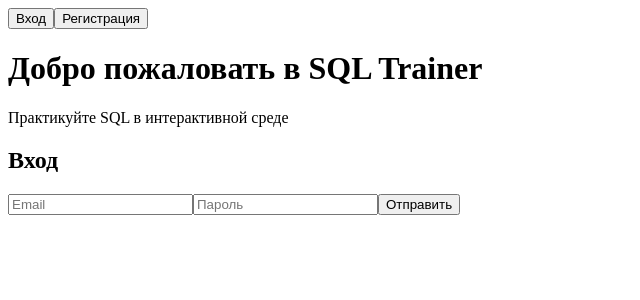
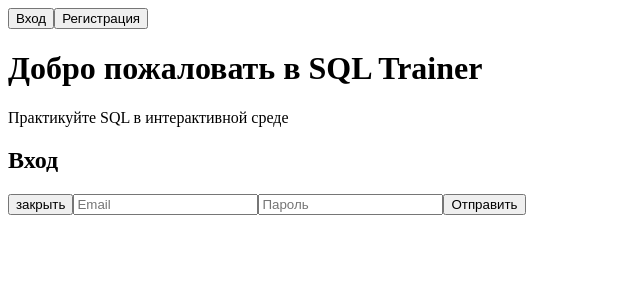
Before and after one commit to imadji/visual-sql-trainer, a Vue app in the folder client/: page / in a window 1280 px wide. Both pictures are taken after a click on the button "Вход". Shown: the top 300 px of the page, without its empty margins (0-640 px from the left). Built offline with nearby package versions, Linux system fonts and the light colour scheme; the HTML template or start-up script is replaced by a standard one.

Commit message:
some fix

```diff
--- a/client/src/components/AuthModal.vue
+++ b/client/src/components/AuthModal.vue
@@ -1,17 +1,19 @@
 <template>
-  <div class="modal-overlay" @click.self="$emit('close')">
+  <div class="modal-overlay">
     <div class="modal-content">
       <h2>{{ mode === "login" ? "Вход" : "Регистрация" }}</h2>
-      <form @submit.prevent="handleSubmit">
+      <form>
+        <button @click="close">закрыть</button>
+        <!-- Кнока закрытия-->
         <input v-model="email" type="email" placeholder="Email" required />
         <input v-model="password" type="password" placeholder="Пароль" required />
-        <button type="submit">Отправить</button>
+        <button @click="handleSubmit">Отправить</button>
       </form>
     </div>
   </div>
 </template>
 
-<script setup>
+<script setup lang="ts">
 import { ref } from "vue";
 import { useAuthStore } from "@/stores/authStore";
 import { useRouter } from "vue-router";
@@ -19,10 +21,14 @@ import { useRouter } from "vue-router";
 const props = defineProps(["mode"]);
 const emit = defineEmits(["close"]);
 
-const email = ref("");
-const password = ref("");
+const email = ref<string>("");
+const password = ref<string>("");
 const authStore = useAuthStore();
 const router = useRouter();
+
+const close = async () => {
+  emit("close");
+};
 
 const handleSubmit = async () => {
   await authStore.login({
--- a/client/src/stores/authStore.ts
+++ b/client/src/stores/authStore.ts
@@ -1,11 +1,16 @@
 import { defineStore } from "pinia";
+
+type Credentials = {
+  email: string;
+  password: string;
+};
 
 export const useAuthStore = defineStore("auth", {
   state: () => ({
     token: localStorage.getItem("authToken") || null,
   }),
   actions: {
-    async login(credentials: string) {
+    async login(credentials: Credentials) {
       const response = await fetch("https://api.example.com/login", {
         method: "POST",
         body: JSON.stringify(credentials),
```
